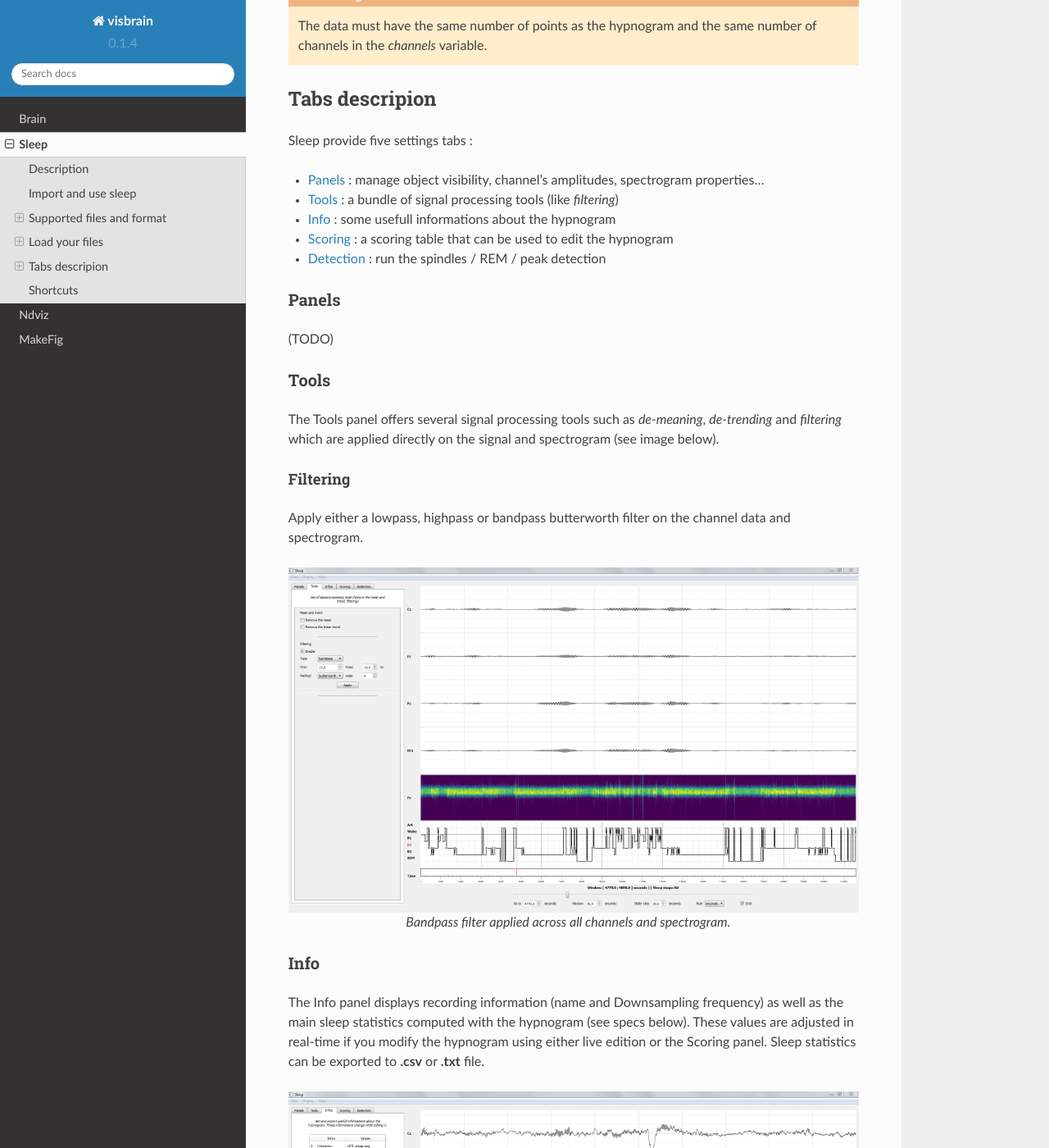
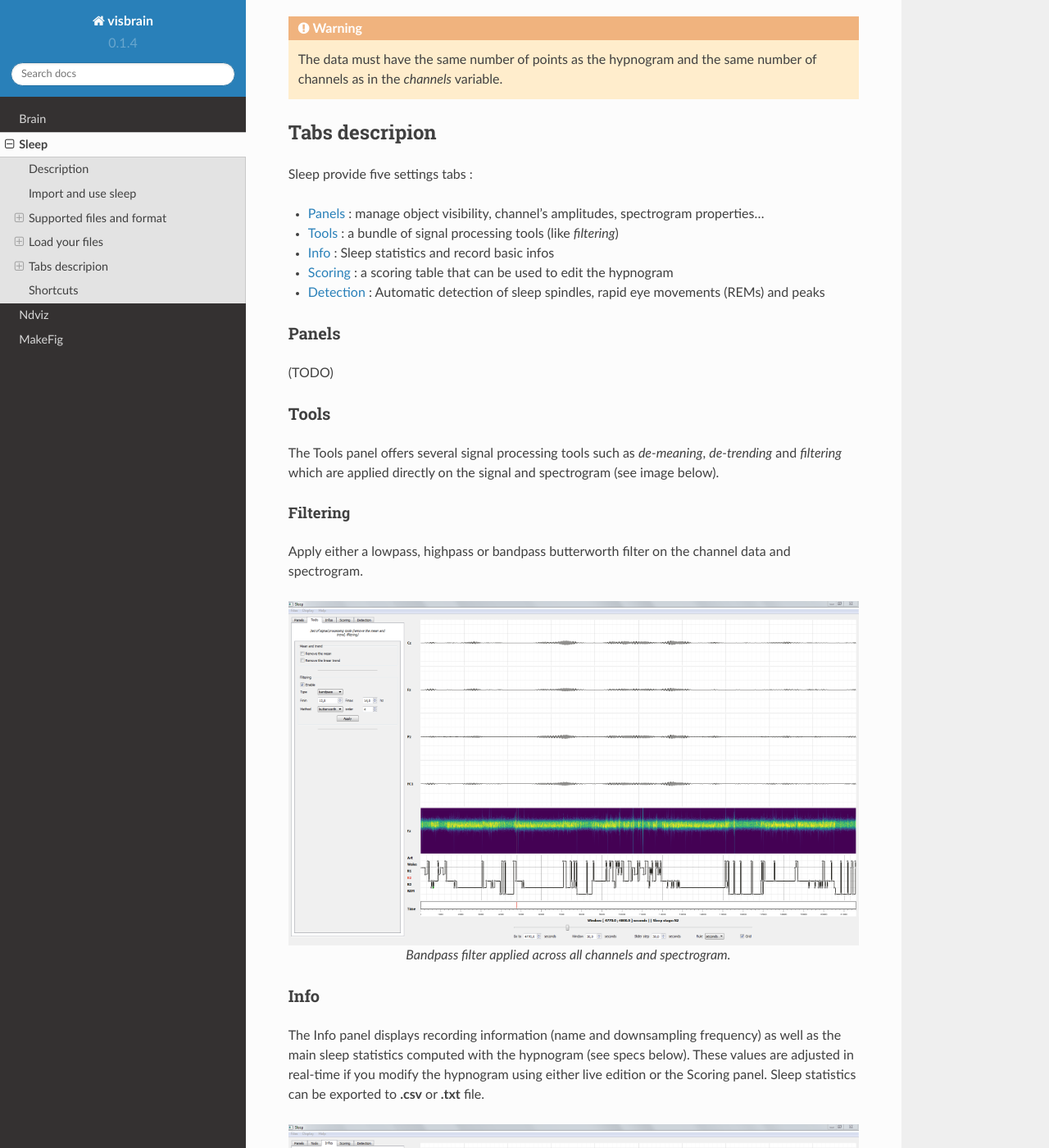
Before and after one commit to EtienneCmb/visbrain, a Sphinx documentation site: the page built from docs/sleep.rst, in a window 1280 px wide and 1400 px high, scrolled down 4806 px. Shown: the whole window at 82% size. Built offline with Sphinx 7.4.7 and the Read the Docs theme 2.0.0, drawn with Linux system fonts in a browser that asks for light colours; some of the changed text lies outside the part shown.

Commit message:
changed sleep.rst + new screenshot Sleep_main.png

```diff
--- a/docs/sleep.rst
+++ b/docs/sleep.rst
@@ -106,7 +106,7 @@
 From the GUI
 ~~~~~~~~~~~~
 
-Don't send anything, just open the interface and you will have a popup window asking for the filename of your data and hypnogram
+Don't send anything, just open the interface and you will have a popup window asking for the filename of your data and hypnogram. If you do not have a hypnogram for your data and/or wish to display only the data, just press Cancel when the hypnogram popup opens.
 
 .. code-block:: python
 
@@ -166,7 +167,7 @@
           hypno=raw_hypno).show()
 
 .. warning::
-   The data must have the same number of points as the hypnogram and the same number of channels in the *channels* variable.
+   The data must have the same number of points as the hypnogram and the same number of channels as in the *channels* variable.
 
 Tabs descripion
 ---------------
@@ -175,9 +176,9 @@
 
 * :ref:`paneltab` : manage object visibility, channel's amplitudes, spectrogram properties...
 * :ref:`toolstab` : a bundle of signal processing tools (like *filtering*)
-* :ref:`infotab` : some usefull informations about the hypnogram
+* :ref:`infotab` : Sleep statistics and record basic infos
 * :ref:`scoringtab` : a scoring table that can be used to edit the hypnogram
-* :ref:`detectiontab` : run the spindles / REM / peak detection
+* :ref:`detectiontab` : Automatic detection of sleep spindles, rapid eye movements (REMs) and peaks
 
 .. _paneltab:
 
@@ -209,7 +210,7 @@
 Info
 ~~~~
 
-The Info panel displays recording information (name and Downsampling frequency) as well as the main sleep statistics computed with the hypnogram (see specs below). These values are adjusted in real-time if you modify the hypnogram using either live edition or the Scoring panel. Sleep statistics can be exported to **.csv** or **.txt** file.
+The Info panel displays recording information (name and downsampling frequency) as well as the main sleep statistics computed with the hypnogram (see specs below). These values are adjusted in real-time if you modify the hypnogram using either live edition or the Scoring panel. Sleep statistics can be exported to **.csv** or **.txt** file.
 
 .. figure::  picture/Sleep_info.png
    :align:   center
```
Also changed, not shown: other parts of docs/sleep.rst (+4 -3 lines), docs/picture/Sleep_main.png.
